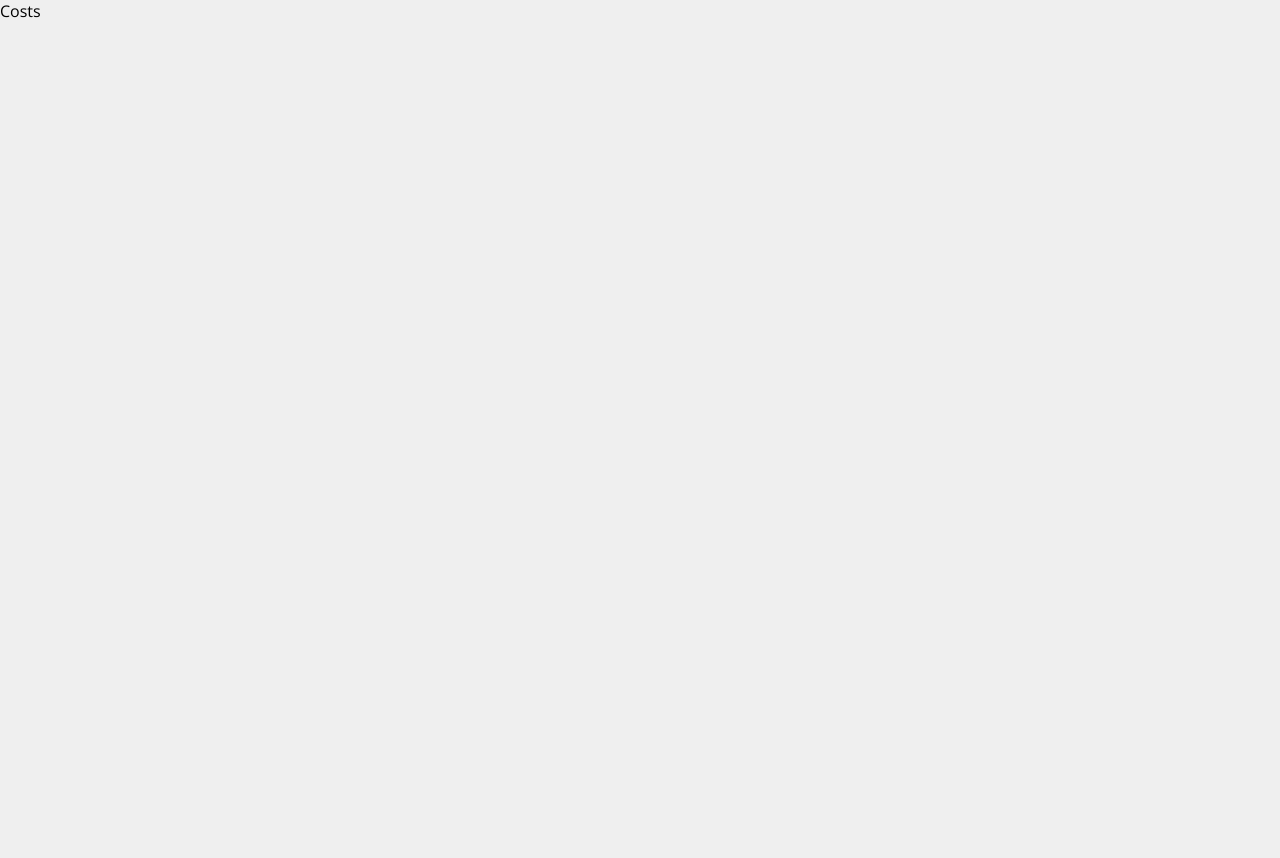
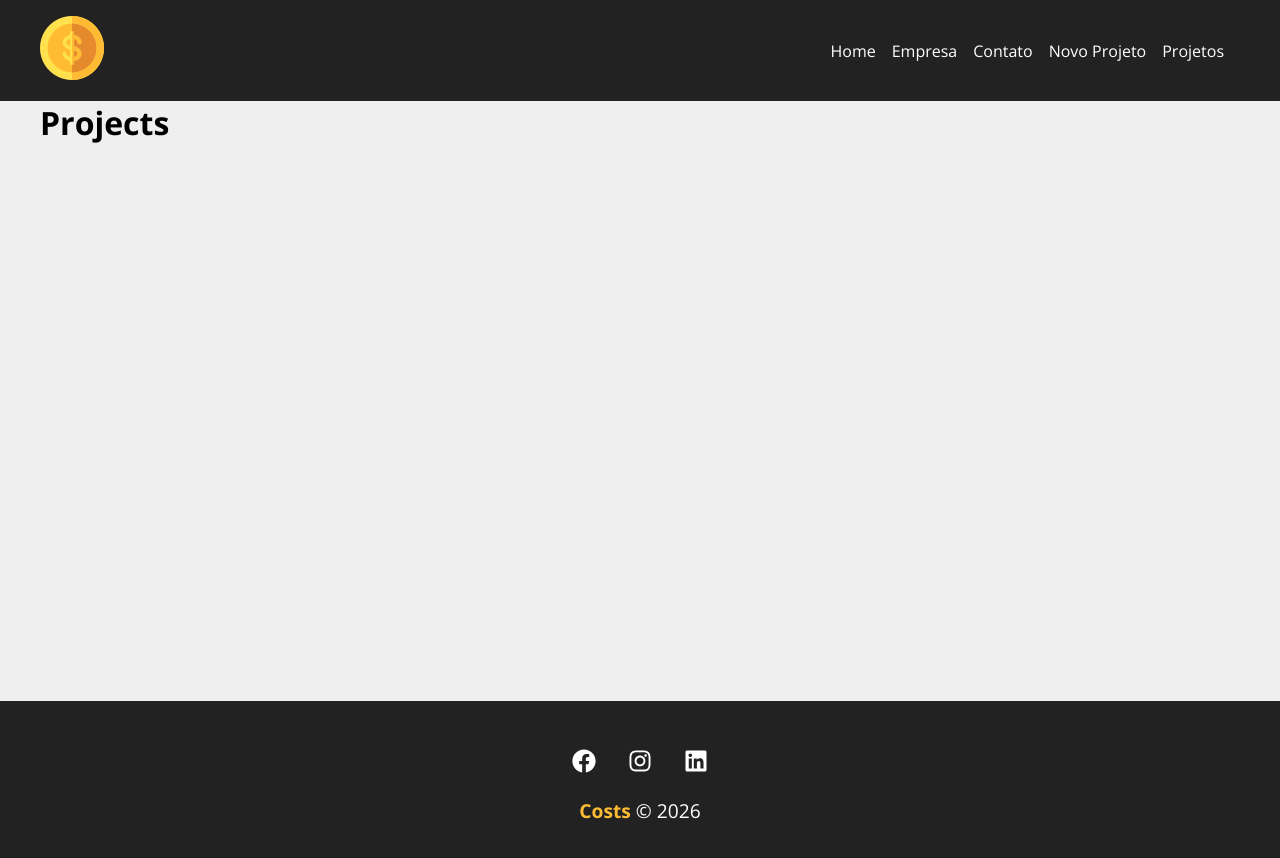
Before and after one commit to melquetrindade/projeto_costs, a React (Vite) app in the folder costs/: page /projects in a window 1280 px wide. Shown: the top 858 px of the page. Before the commit the page ends 800 px from the top, so only its background shows below. Built offline with nearby package versions, Linux system fonts and the light colour scheme.

Commit message:
estruturando o projeto

```diff
--- a/costs/src/App.jsx
+++ b/costs/src/App.jsx
@@ -1,11 +1,30 @@
 import { useState } from 'react'
+import {BrowserRouter as Router, Routes, Route, Link} from 'react-router-dom'
+import Home from './components/pages/home'
+import Company from './components/pages/company'
+import Contact from './components/pages/contact'
+import NewProject from './components/pages/newProject'
+import Container from './components/layout/container'
+import NavBar from './components/layout/navBar'
+import Footer from './components/layout/footer'
+import Projects from './components/pages/projects'
 
 function App() {
 
   return (
-    <>
-      <p>Costs</p>
-    </>
+    <Router>
+      <NavBar />
+      <Routes>
+        <Route element={<Container customClass="min_height"/>}>
+          <Route path='/' element={<Home/>} />
+          <Route path='/company' element={<Company/>} />
+          <Route path='/contact' element={<Contact/>} />
+          <Route path='/newProject' element={<NewProject/>} />
+          <Route path='/projects' element={<Projects/>} />
+        </Route>
+      </Routes>
+      <Footer />
+    </Router>
   )
 }
 
--- /dev/null
+++ b/costs/src/components/layout/container.jsx
@@ -0,0 +1,12 @@
+import { Outlet } from 'react-router-dom'
+import styles from '../../styles/container.module.css'
+
+function Container(props){
+    return(
+        <div className={`${styles.container} ${styles[props.customClass]}`}>
+            {props.children ? props.children : <Outlet />}
+        </div>
+    )
+}
+
+export default Container
--- /dev/null
+++ b/costs/src/components/layout/footer.jsx
@@ -0,0 +1,25 @@
+import {FaFacebook, FaInstagram, FaLinkedin} from 'react-icons/fa'
+import styles from '../../styles/footer.module.css'
+
+function Footer(){
+    return(
+        <footer className={styles.footer}>
+            <ul className={styles.social_list}>
+                <li>
+                    <FaFacebook/>
+                </li>
+                <li>
+                    <FaInstagram/>
+                </li>
+                <li>
+                    <FaLinkedin/>
+                </li>
+            </ul>
+            <p className={styles.copy_right}>
+                <span>Costs</span> &copy; 2026
+            </p>
+        </footer>
+    )
+}
+
+export default Footer
--- /dev/null
+++ b/costs/src/components/layout/navBar.jsx
@@ -0,0 +1,35 @@
+import { Link } from 'react-router-dom'
+import Container from './container'
+import styles from '../../styles/navBar.module.css'
+import logo from '../../assets/costs_logo.png'
+
+function NavBar(){
+    return(
+        <nav className={styles.navBar}>
+            <Container>
+                <Link to='/'>
+                    <img src={logo} alt="Costs" />
+                </Link>
+                <ul className={styles.list}>
+                    <li className={styles.item}>
+                        <Link to='/'>Home</Link>
+                    </li>
+                    <li className={styles.item}>
+                        <Link to='/company'>Empresa</Link>
+                    </li>
+                    <li className={styles.item}>
+                        <Link to='/contact'>Contato</Link>
+                    </li>
+                    <li className={styles.item}>
+                        <Link to='/newProject'>Novo Projeto</Link>
+                    </li>
+                    <li className={styles.item}>
+                        <Link to='/projects'>Projetos</Link>
+                    </li>
+                </ul>
+            </Container>
+        </nav>
+    )
+}
+
+export default NavBar
--- /dev/null
+++ b/costs/src/components/pages/company.jsx
@@ -0,0 +1,7 @@
+function Company(){
+    return(
+        <h1>Company</h1>
+    )
+}
+
+export default Company
--- /dev/null
+++ b/costs/src/components/pages/contact.jsx
@@ -0,0 +1,7 @@
+function Contact(){
+    return(
+        <h1>Contact</h1>
+    )
+}
+
+export default Contact
--- /dev/null
+++ b/costs/src/components/pages/home.jsx
@@ -0,0 +1,7 @@
+function Home(){
+    return(
+        <h1>Home</h1>
+    )
+}
+
+export default Home
--- /dev/null
+++ b/costs/src/components/pages/newProject.jsx
@@ -0,0 +1,7 @@
+function NewProject(){
+    return(
+        <h1>New Project</h1>
+    )
+}
+
+export default NewProject
--- /dev/null
+++ b/costs/src/components/pages/projects.jsx
@@ -0,0 +1,7 @@
+function Projects(){
+    return(
+        <h1>Projects</h1>
+    )
+}
+
+export default Projects
--- /dev/null
+++ b/costs/src/styles/container.module.css
@@ -0,0 +1,20 @@
+.container{
+    width: 1200px;
+    display: flex;
+    justify-content: space-between;
+    margin: 0 auto;
+    flex-wrap: wrap;
+}
+
+.min_height{
+    min-height: 75%;
+}
+
+.start {
+    justify-content: flex-start;
+}
+
+.column{
+    flex-direction: column;
+    justify-content: flex-start;
+}
--- /dev/null
+++ b/costs/src/styles/footer.module.css
@@ -0,0 +1,35 @@
+.footer{
+    background-color: #222;
+    color: #fff;
+    padding: 3em;
+    text-align: center;
+}
+
+.social_list{
+    display: flex;
+    justify-content: center;
+    list-style: none;
+}
+
+.social_list li{
+    margin: 0 1em;
+}
+
+.social_list li:hover {
+    color: #ffbb33
+}
+
+.social_list svg{
+    font-size: 1.5em;
+    cursor: pointer;
+}
+
+.copy_right{
+    margin-top: 1em;
+    font-size: 1.2em;
+}
+
+.copy_right span{
+    font-weight: bold;
+    color: #ffbb33;
+}
--- /dev/null
+++ b/costs/src/styles/navBar.module.css
@@ -0,0 +1,25 @@
+.navBar {
+    display: flex;
+    justify-content: space-between;
+    background-color: #222;
+    padding: 1em;
+}
+
+.list {
+    display: flex;
+    list-style: none;
+    align-items: center;
+}
+
+.item {
+    margin-right: 1em;
+}
+
+.item a{
+    color: #FFF;
+    text-decoration: none;
+}
+
+.item a:hover {
+    color: #FFBB33;
+}
```
